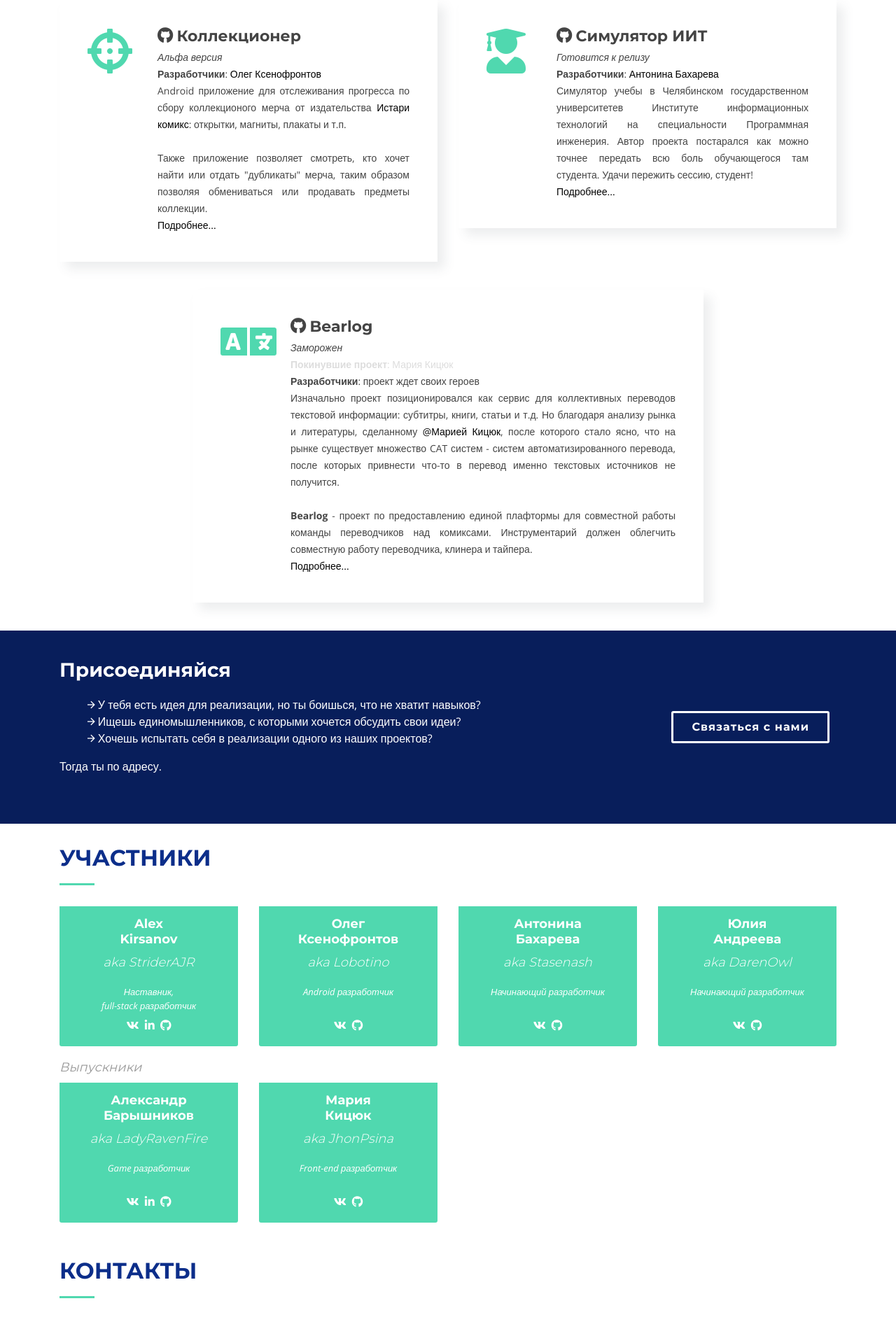
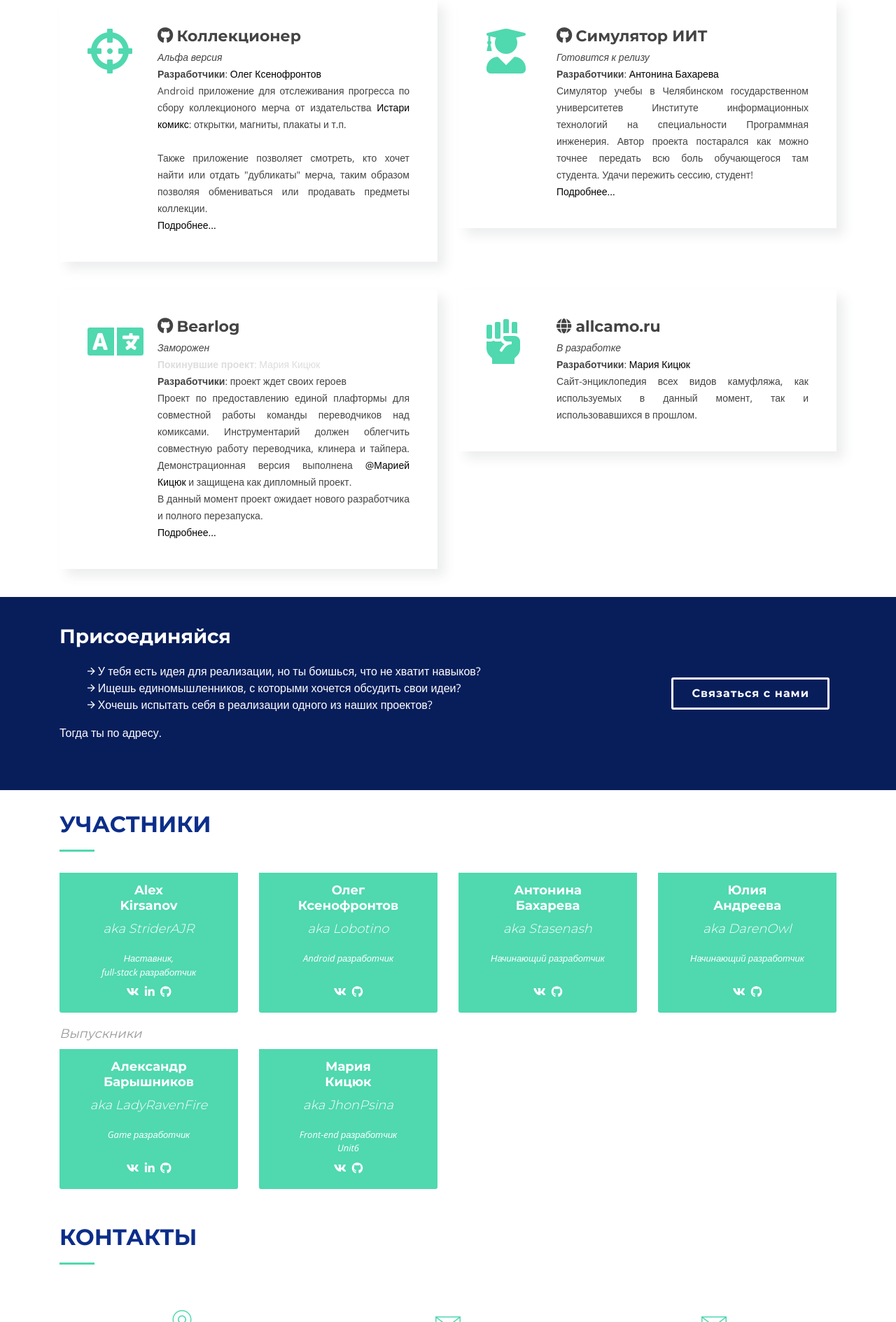
Before and after one commit to StriderAJR/bearlog, an ASP.NET MVC app: page / in a window 1280 px wide. Shown: the part 2257-4146 px from the top of the page at 70% size. Run offline with ASP.NET Core 8 and stand-ins for ASP.NET MVC 5, Linux system fonts and the light colour scheme; the project's own start-up code is not run, and a stand-in starts its controllers and pages; some libraries are stand-ins or nearby versions; some web fonts are replaced.

Commit message:
@jhonpsina work update

```diff
--- a/source/StridingSoft/Content/css/style.css
+++ b/source/StridingSoft/Content/css/style.css
@@ -858,6 +858,7 @@
 }
 
 #team .member .details span { height: 40px; }
+#team .member .details span a { color: white; }
 
     #team .member h4 {
         font-weight: 700;
--- a/source/StridingSoft/Views/Home/Index.cshtml
+++ b/source/StridingSoft/Views/Home/Index.cshtml
@@ -294,7 +294,7 @@
                     </div>
                 </div>
 
-                <div class="col-lg-8 float-left">
+                <div class="col-lg-6 float-left">
                     <div class="box wow fadeInLeft">
                         <div class="icon">
                             <i class="fas fa-language"></i>
@@ -310,15 +310,29 @@
                             <b>Разработчики</b>: проект ждет своих героев
                         </div>
                         <div class="description">
-                            Изначально проект позиционировался как сервис для коллективных переводов текстовой информации:
-                            субтитры, книги, статьи и т.д. Но благодаря анализу рынка и литературы, сделанному
-                            <a href="https://vk.com/omskyt">@@Марией Кицюк</a>, после которого стало ясно, что на рынке существует множество
-                            CAT систем - систем автоматизированного перевода, после которых привнести что-то в перевод именно текстовых
-                            источников не получится. <br /><br />
-                            <b>Bearlog</b> - проект по предоставлению единой плафтормы для совместной работы команды переводчиков над комиксами.
-                            Инструментарий должен облегчить совместную работу переводчика, клинера и тайпера.
+                            Проект по предоставлению единой плафтормы для совместной работы команды переводчиков над комиксами.
+                            Инструментарий должен облегчить совместную работу переводчика, клинера и тайпера. Демонстрационная версия выполнена
+                            <a href="https://vk.com/omskyt">@@Марией Кицюк</a> и защищена как дипломный проект.
+                            <br />
+                            В данный момент проект ожидает нового разработчика и полного перезапуска.
                             <br />
                             <a href="https://github.com/StriderAJR/Bearlog">Подробнее...</a>
+                        </div>
+                    </div>
+                </div>
+                <div class="col-lg-6 float-left">
+                    <div class="box wow fadeInLeft">
+                        <div class="icon">
+                            <i class="fas fa-fist-raised"></i>
+                        </div>
+                        <h4 class="title"><a href="http://allcamo.ru/"><i class="fas fa-globe"></i>  allcamo.ru</a></h4>
+
+                        <div class="status">В разработке</div>
+                        <div class="team">
+                            <b>Разработчики</b>: <a href="https://vk.com/omskyt">Мария Кицюк</a>
+                        </div>
+                        <div class="description">
+                            Сайт-энциклопедия всех видов камуфляжа, как используемых в данный момент, так и использовавшихся в прошлом.
                         </div>
                     </div>
                 </div>
@@ -566,7 +580,7 @@
                         <div class="details">
                             <h4>Мария<br />Кицюк</h4>
                             <h5>aka JhonPsina</h5>
-                            <span>Front-end разработчик</span>
+                            <span>Front-end разработчик<br/><a href="https://www.unit6.dev/">Unit6</a></span>
                             <div class="social">
                                 <a href="https://vk.com/omskyt">
                                     <i class="fab fa-vk"></i>
```
Also changed, not shown: source/StridingSoft/Views/Home/About.cshtml (deleted, +0 -7 lines), source/StridingSoft/Views/Home/Contact.cshtml (deleted, +0 -17 lines). Lines whose indentation alone changed are shown as unchanged.
